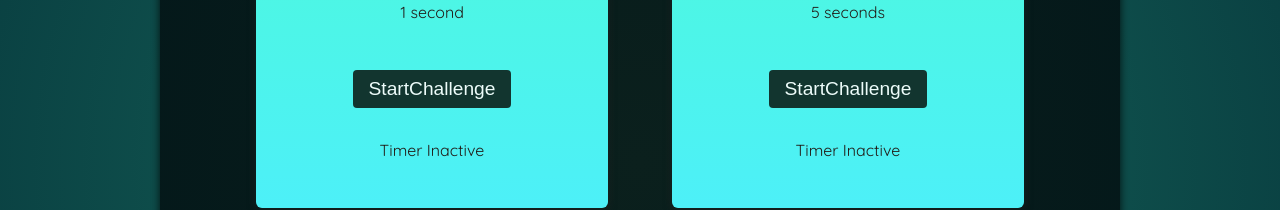
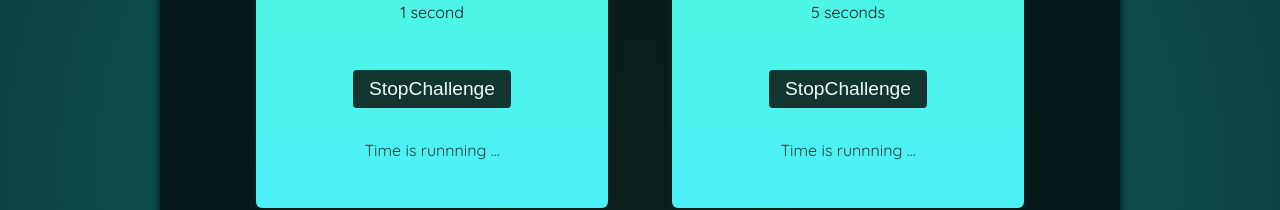
Before and after one commit to UsmanHaiderKhan/Ref-Portals-Game, a React (Vite) app: page / in a window 1280 px wide. Shown: the part 408-618 px from the top of the page. Built offline with nearby package versions, Linux system fonts and the light colour scheme; a web font is replaced by a local one.

Commit message:
♻️ Update :  Timer Chanllege add new function to reset the timer

```diff
--- a/src/components/TimerChallange.jsx
+++ b/src/components/TimerChallange.jsx
@@ -4,41 +4,48 @@ import ResultModal from "./ResultModal";
 export default function TimerChallange({ title, targetTime }) {
   const timer = useRef();
   const dialog = useRef();
-  const [timeExpired, setTimeExpired] = useState(false);
-  const [timerStarted, setTimerStarted] = useState(false);
 
+  const [timeRemainig, setTimeRemanining]=useState(targetTime*1000);
+  const isTimerActive = timeRemainig > 0 && timeRemainig <= targetTime * 1000;
 
+  if(timeRemainig <= 0) {
+     clearInterval(timer.current);
+     dialog.current.open();
+  }
+
+  function handleReset() {
+    setTimeRemanining(targetTime * 1000);
+  }
 
   function handleStart() {
 
-   timer.current = setTimeout(() => {
-      setTimeExpired(true);
-      dialog.current.open();
-    }, targetTime * 1000);
+   timer.current = setInterval(() => {
 
-    setTimerStarted(true);
+    setTimeRemanining (prevTimeRemaining => prevTimeRemaining - 10);
+
+    }, 10);
   }
   function handleStop() {
-    clearTimeout(timer.current);
-
+    dialog.current.open();
+    clearInterval(timer.current);
   }
 
   return (
     <>
-   {<ResultModal ref={dialog} result="failed" targetTime={targetTime} />}
+   <ResultModal ref={dialog} targetTime={targetTime} remainingTime={timeRemainig} onReset={handleReset} />
     <section className="challenge">
       <h2>{title}</h2>
-      {timeExpired && <p>Time is up!</p>}
+      {/* {isTimerActive && <p>Time is up!</p>} */}
       <p className="chanllenge-time">
-        {targetTime} second{targetTime > 1 ? "s" : ""}
+        {targetTime} second{targetTime > 1 ? "s" : " "}
       </p>
       <p>
-        <button onClick={timerStarted ? handleStop : handleStart}>
-          {timerStarted ? "Stop" : "Start"}Challenge
+        <button onClick={isTimerActive ? handleStop : handleStart}>
+          {isTimerActive ? "Stop" : "Start"}Challenge
         </button>
       </p>
-      <p className={timerStarted ? 'active': undefined}>
-        {timerStarted ? "Time is runnning ..." : "Timer Inactive"}
+      <p className={isTimerActive ? 'active': undefined}>
+        {isTimerActive ? "Time is runnning ..." : "Timer Inactive"}
       </p>
     </section>
     </>
```
